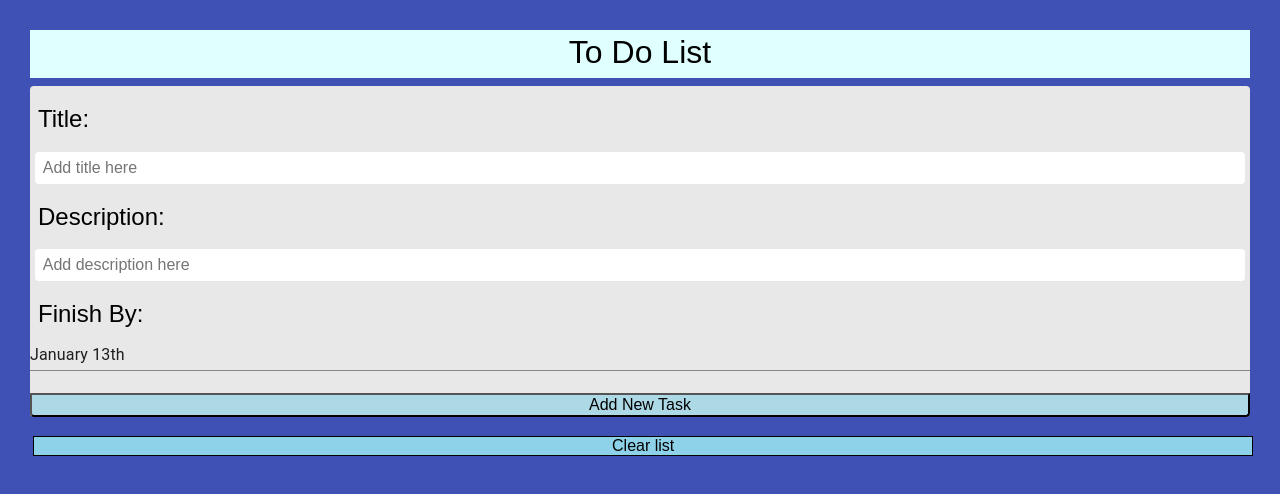
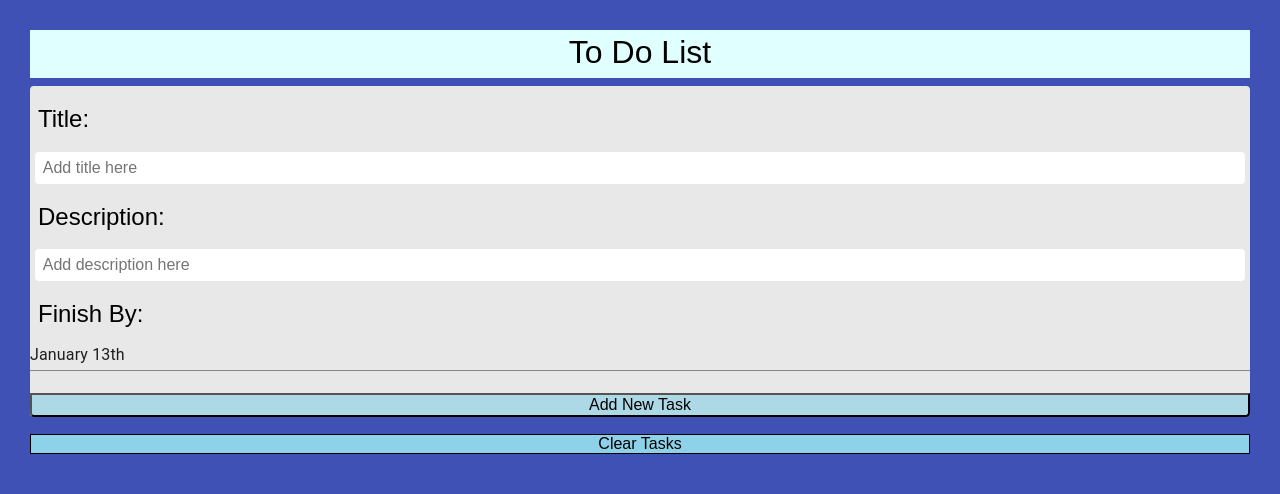
Before and after one commit to JOadelic/to-do, a React (Create React App) app: page / in a window 1280 px wide. Shown: the top 494 px of the page. Built offline with nearby package versions, Linux system fonts and the light colour scheme.

Commit message:
tweaks styling

```diff
--- a/src/App.js
+++ b/src/App.js
@@ -1,4 +1,4 @@
-import React, { useState, forwardRef } from "react";
+import React, { useState } from "react";
 import Form from "./components/Form.js";
 import "./App.scss";
 import Task from "./components/Task.js";
@@ -53,8 +53,8 @@ export default function ToDo() {
           />
         ))}
       </div>
-      <button onClick={clearTasks} className="btn">
-        Clear list
+      <button onClick={clearTasks} className="clear-btn">
+        Clear Tasks
       </button>
     </div>
   );
--- a/src/App.scss
+++ b/src/App.scss
@@ -70,7 +70,7 @@ a {
   }
 
   .todo-completed {
-    background-color: rgba(181, 250, 160, 0.623);
+    background-color: #bec7f6;
     box-shadow: 1px 1px 1px rgba(0, 0, 0, 0.15);
     padding: 3px 10px;
     font-size: 12px;
@@ -79,7 +79,6 @@ a {
     display: flex;
     align-items: left;
     flex-direction: column;
-    // border: 2px solid white;
   }
 
   .input {
@@ -96,6 +95,21 @@ a {
 .btn {
   background-color: rgb(142, 210, 233);
   margin: 0.2rem;
+  font-size: 1rem;
+  border: 1px solid black;
+  width: 100%;
+}
+
+.clear-btn {
+  background-color: rgb(142, 210, 233);
+  font-size: 1rem;
+  border: 1px solid black;
+  width: 100%;
+  color: black;
+}
+
+.clear-btn:hover {
+  background-color: rgb(28, 175, 224);
   font-size: 1rem;
   border: 1px solid black;
   width: 100%;
--- a/src/components/Form.js
+++ b/src/components/Form.js
@@ -1,4 +1,4 @@
-import React, { useState, forwardRef } from "react";
+import React, { useState } from "react";
 import MomentUtils from "@date-io/moment";
 import { DatePicker, MuiPickersUtilsProvider } from "@material-ui/pickers";
 
```
